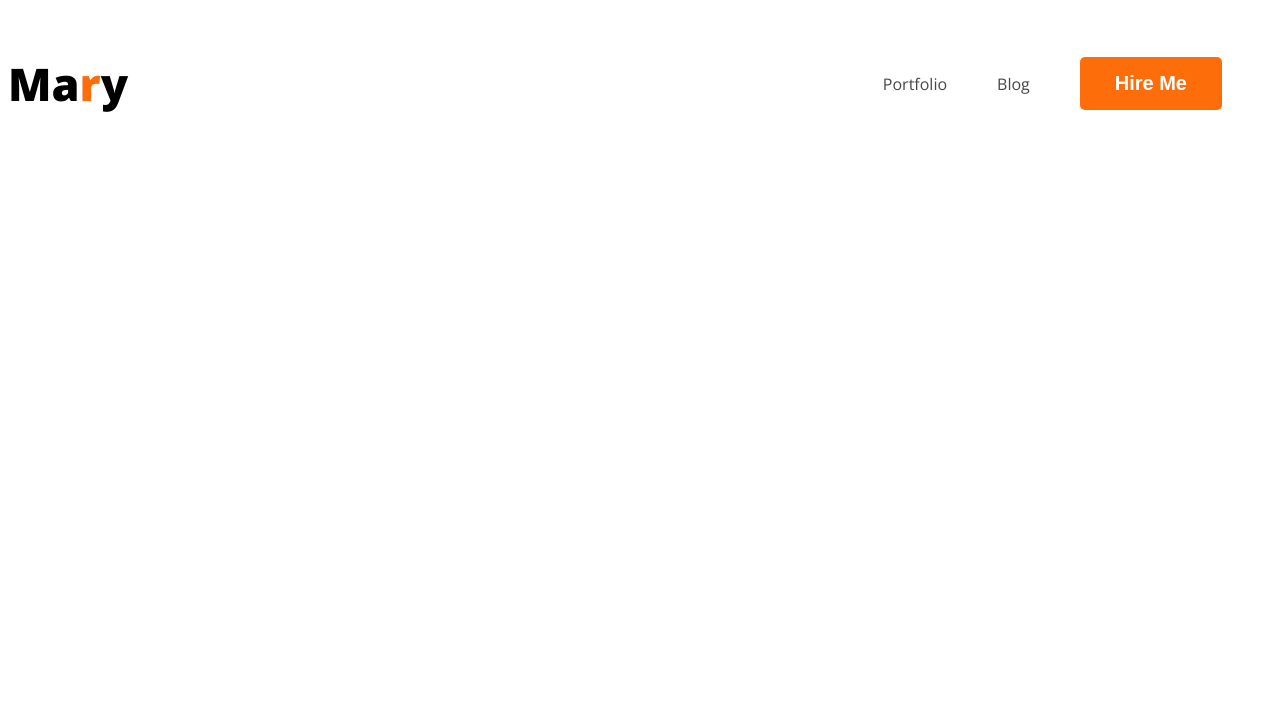
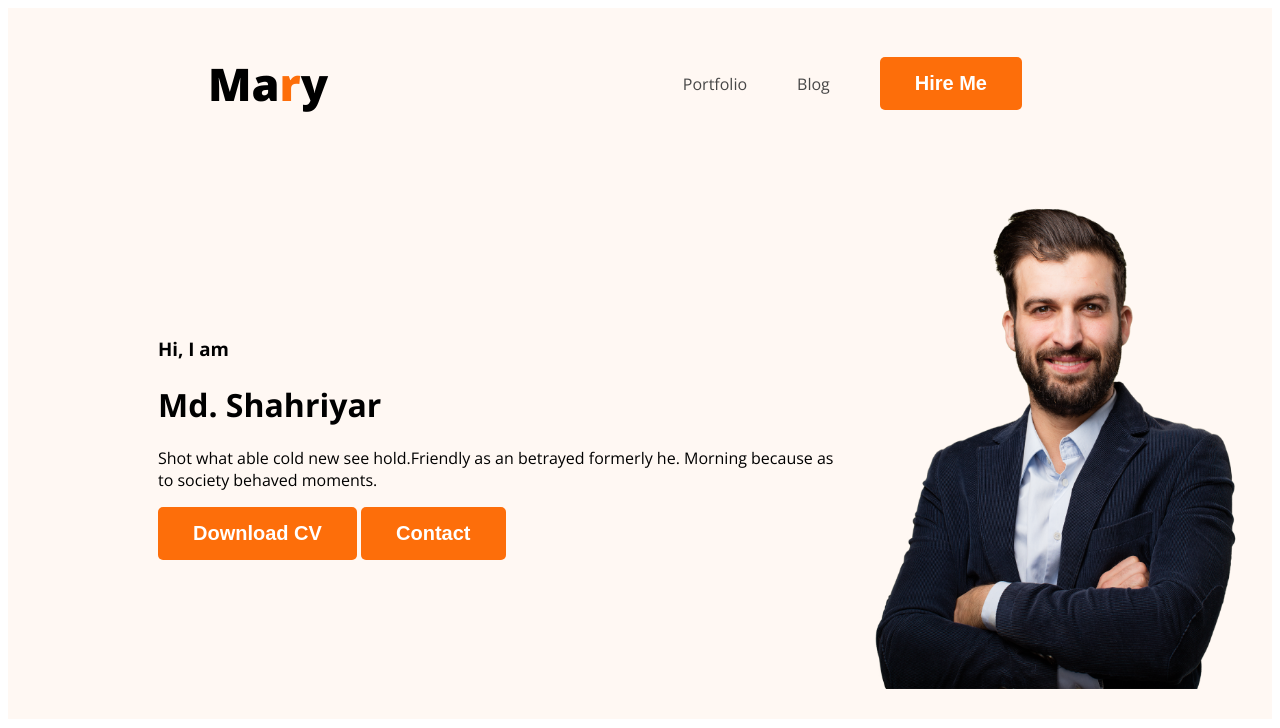
Before and after one commit to shahriyar06/first_portfolioV3, a plain HTML site: page index.html in a window 1280 px wide. Drawn offline with nearby package versions, Linux system fonts and the light colour scheme.

Commit message:
image and information

```diff
--- a/index.html
+++ b/index.html
@@ -11,7 +11,7 @@
 
 </head>
 <body>
-    <header>
+    <header class="Header">
         <nav>
             <h3 class="nav-title">Ma<span class="text-primary">r</span>y</h3>
             <ul>
@@ -20,6 +20,17 @@
                 <li><button class="btn-primary">Hire Me</button></li>
             </ul>
         </nav>
+        <div class="banner">
+            <div>
+                <h3 class="banner-gretting">Hi, I am</h3>
+                <h1 class="banner-title">Md. Shahriyar</h1>
+                <p>Shot what able cold new see hold.Friendly as an betrayed formerly
+                    he. Morning because as to society behaved moments.</p>
+                    <button class="btn-primary">Download CV</button>
+                    <button class="btn-primary">Contact</button>
+            </div>
+            <img class="profile-picture" src="images/hardy.png" alt="">
+        </div>
     </header>
     <main>
 
--- a/style/portfolio.css
+++ b/style/portfolio.css
@@ -24,6 +24,7 @@ nav{
     display: flex;
     justify-content: space-between;
     align-items: center;
+    margin: 0px 200px;
 }
 .nav-title{
     color: black;
@@ -42,3 +43,19 @@ nav a{
     text-decoration: none;
     color: #474747;
 }
+/* Header related style  */
+.Header{
+    background-color: #fff8f3;
+}
+.banner{
+    padding: 30px 30px 30px 150px;
+    display: flex;
+    align-items: center;
+}
+.banner .profile-picture{
+    height: 500px;
+    width: 400px;
+}
+.banner-content{
+
+}
```
